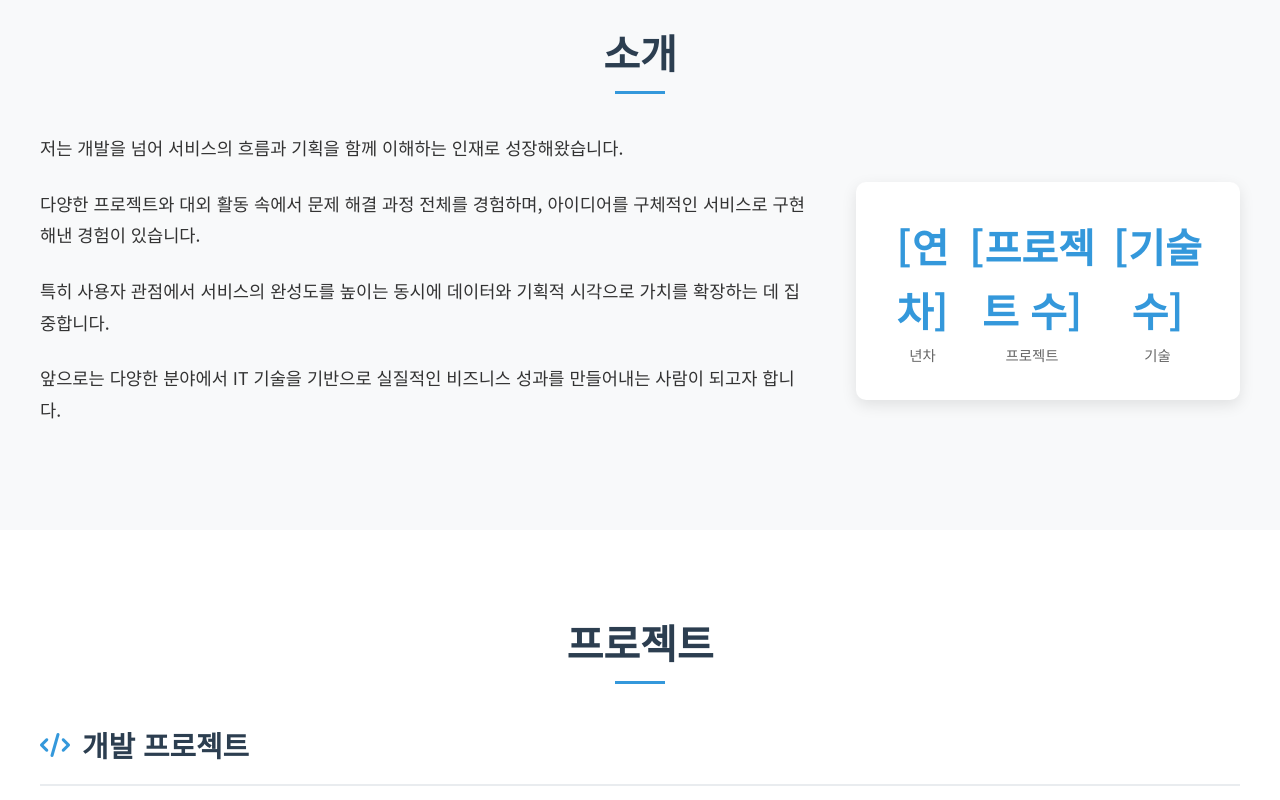
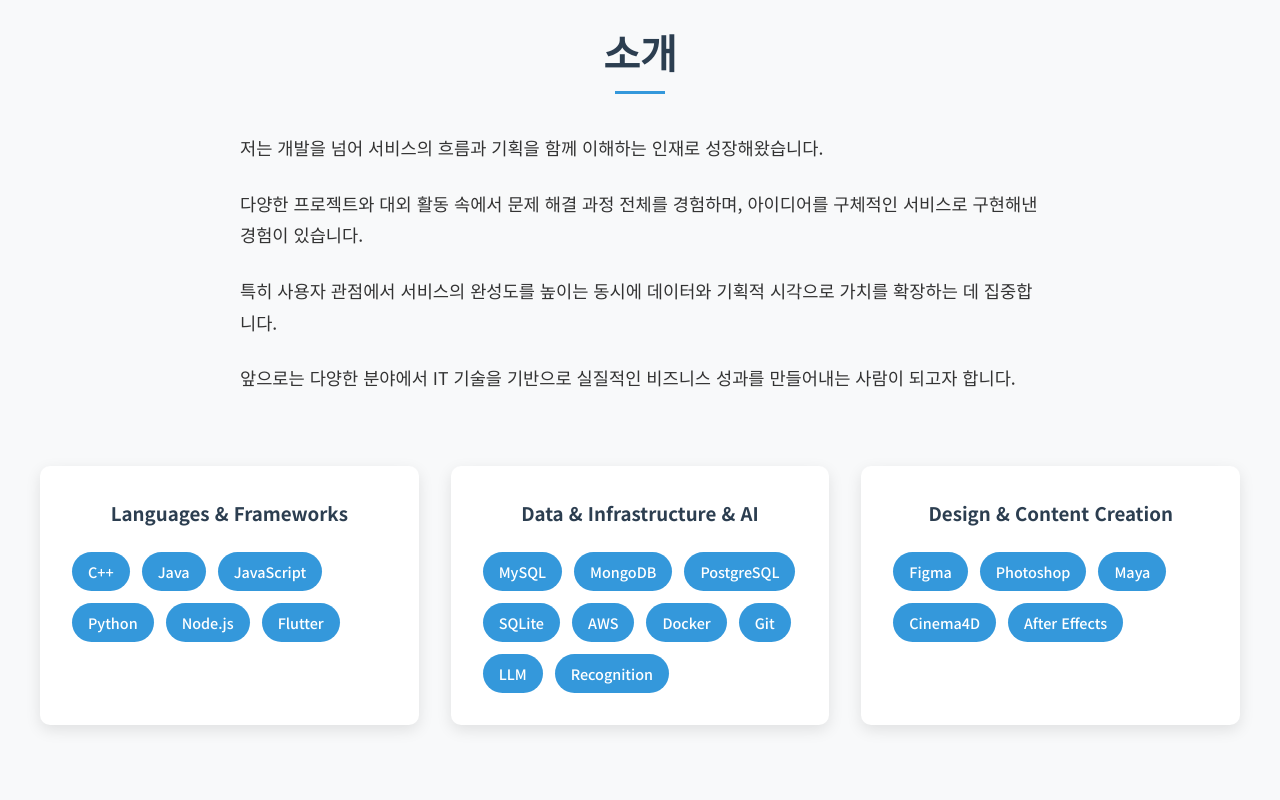
Before and after one commit to codingkiwi-bird/portfolio, a plain HTML site: page index.html in a window 1280 px wide. Shown: the part 860-1660 px from the top of the page. Drawn offline with Linux system fonts and the light colour scheme.

Commit message:
1.0.6
web 디자인 완료
(모달창 시작하기)

```diff
--- a/components/about.html
+++ b/components/about.html
@@ -19,18 +19,45 @@
                     실질적인 비즈니스 성과를 만들어내는 사람이 되고자 합니다.
                 </p>
             </div>
-            <div class="about-stats">
-                <div class="stat">
-                    <span class="stat-number">[연차]</span>
-                    <span class="stat-label">년차</span>
+        </div>
+
+        <!-- 기술 스택 (소개 섹션 내부로 병합) -->
+        <div class="skills-grid" style="margin-top: 3rem;">
+            <div class="skill-category">
+                <h3>Languages & Frameworks</h3>
+                <div class="skill-list">
+                    <span class="skill-item">C++</span>
+                    <span class="skill-item">Java</span>
+                    <span class="skill-item">JavaScript</span>
+                    <span class="skill-item">Python</span>
+                    <span class="skill-item">Node.js</span>
+                    <span class="skill-item">Flutter</span>
                 </div>
-                <div class="stat">
-                    <span class="stat-number">[프로젝트 수]</span>
-                    <span class="stat-label">프로젝트</span>
+            </div>
+
+            <div class="skill-category">
+                <h3>Data & Infrastructure & AI</h3>
+                <div class="skill-list">
+                    <span class="skill-item">MySQL</span>
+                    <span class="skill-item">MongoDB</span>
+                    <span class="skill-item">PostgreSQL</span>
+                    <span class="skill-item">SQLite</span>
+                    <span class="skill-item">AWS</span>
+                    <span class="skill-item">Docker</span>
+                    <span class="skill-item">Git</span>
+                    <span class="skill-item">LLM</span>
+                    <span class="skill-item">Recognition</span>
                 </div>
-                <div class="stat">
-                    <span class="stat-number">[기술 수]</span>
-                    <span class="stat-label">기술</span>
+            </div>
+
+            <div class="skill-category">
+                <h3>Design & Content Creation</h3>
+                <div class="skill-list">
+                    <span class="skill-item">Figma</span>
+                    <span class="skill-item">Photoshop</span>
+                    <span class="skill-item">Maya</span>
+                    <span class="skill-item">Cinema4D</span>
+                    <span class="skill-item">After Effects</span>
                 </div>
             </div>
         </div>
--- a/components/header.html
+++ b/components/header.html
@@ -4,9 +4,9 @@
         <div class="nav-container">
             <h1 class="logo">codingkiwi</h1>
             <ul class="nav-menu">
+                <li><a href="#hero">홈</a></li>
                 <li><a href="#about">소개</a></li>
                 <li><a href="#projects">프로젝트</a></li>
-                <li><a href="#skills">기술</a></li>
                 <li><a href="#contact">연락처</a></li>
             </ul>
         </div>
--- a/components/hero.html
+++ b/components/hero.html
@@ -1,5 +1,5 @@
 <!-- 히어로 섹션 -->
-<section class="hero">
+<section id="hero" class="hero">
     <div class="hero-content">
         <h2>안녕하세요</h2>
         <h1>기술과 콘텐츠를 연결하는<br>개발자 <span class="highlight">김준우</span>입니다</h1>
--- a/css/styles.css
+++ b/css/styles.css
@@ -181,15 +181,21 @@ body {
 
 .about-content {
     display: grid;
-    grid-template-columns: 2fr 1fr;
-    gap: 3rem;
-    align-items: center;
+    grid-template-columns: 1fr;
+    gap: 2rem;
+    align-items: start;
 }
 
 .about-text p {
     margin-bottom: 1.5rem;
     font-size: 1.1rem;
     line-height: 1.8;
+}
+
+/* 소개 텍스트 블록을 전체 가운데 정렬 (문장 자체는 좌측 정렬 유지) */
+.about-text {
+    max-width: 800px;
+    margin: 0 auto;
 }
 
 .about-stats {
@@ -291,7 +297,7 @@ body {
 }
 
 .project-image {
-    height: 280px;
+    height: 400px;
     background: linear-gradient(135deg, #667eea 0%, #764ba2 100%);
     display: flex;
     align-items: center;
@@ -490,7 +496,7 @@ body {
 
 /* 연락처 섹션 */
 .contact {
-    background-color: white;
+    background-color: #f8f9fa;
 }
 
 .contact-content {
--- a/index.html
+++ b/index.html
@@ -52,7 +52,7 @@
         <div data-component="hero"></div>
         <div data-component="about"></div>
         <div data-component="projects"></div>
-        <div data-component="skills"></div>
+
         <div data-component="contact"></div>
     </main>
 
@@ -73,7 +73,7 @@
                     { name: 'hero', target: '[data-component="hero"]' },
                     { name: 'about', target: '[data-component="about"]' },
                     { name: 'projects', target: '[data-component="projects"]' },
-                    { name: 'skills', target: '[data-component="skills"]' },
+
                     { name: 'contact', target: '[data-component="contact"]' },
                     { name: 'footer', target: '[data-component="footer"]' }
                 ]);
```
Also changed, not shown: sitemap.xml (+12 -12 lines).
